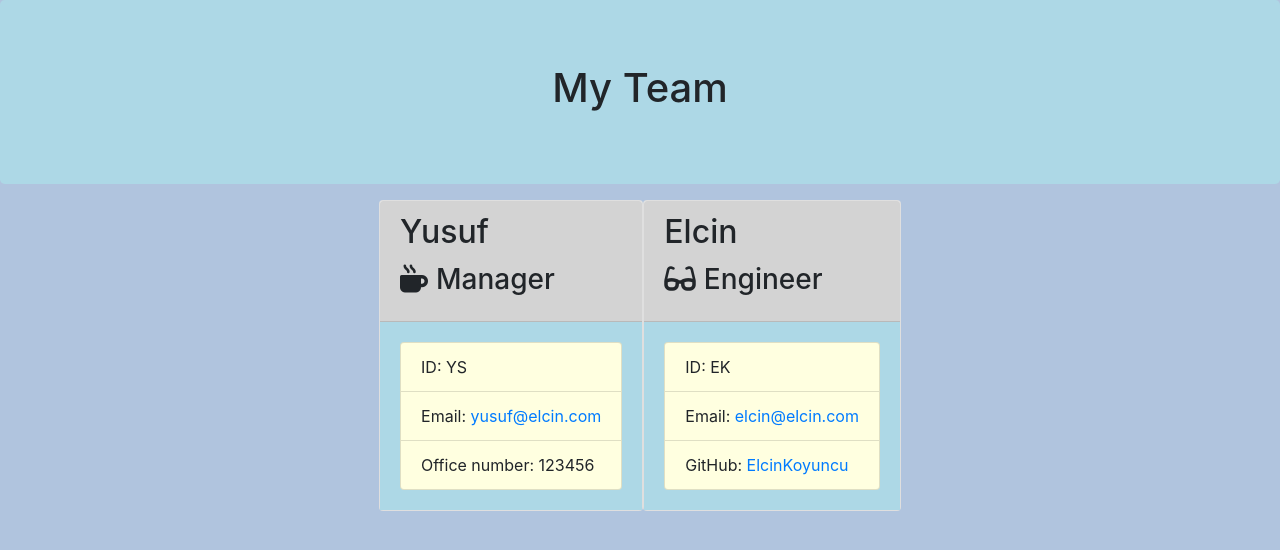
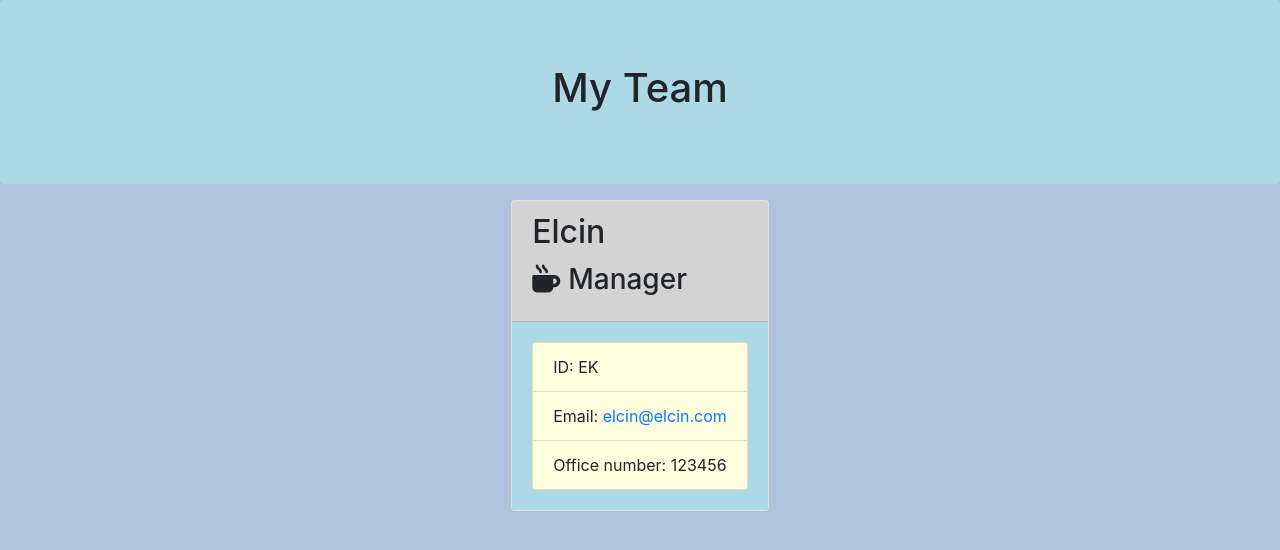
Before and after one commit to ElcinKoyuncu/homework9, a website: page develop/output/team.html in a window 1280 px wide. Drawn offline with nearby package versions, Linux system fonts and the light colour scheme.

Commit message:
updating readMe

```diff
--- a/develop/output/team.html
+++ b/develop/output/team.html
@@ -25,26 +25,14 @@
             <div class="team-area col-12 d-flex justify-content-center">
                 <div class="card employee-card">
     <div class="card-header">
-        <h2 class="card-title">Yusuf</h2>
+        <h2 class="card-title">Elcin</h2>
         <h3 class="card-title"><i class="fas fa-mug-hot mr-2"></i>Manager</h3>
-    </div>
-    <div class="card-body">
-        <ul class="list-group">
-            <li class="list-group-item">ID: YS</li>
-            <li class="list-group-item">Email: <a href="mailto:yusuf@elcin.com">yusuf@elcin.com</a></li>
-            <li class="list-group-item">Office number: 123456</li>
-        </ul>
-    </div>
-</div><div class="card employee-card">
-    <div class="card-header">
-        <h2 class="card-title">Elcin</h2>
-        <h3 class="card-title"><i class="fas fa-glasses mr-2"></i>Engineer</h3>
     </div>
     <div class="card-body">
         <ul class="list-group">
             <li class="list-group-item">ID: EK</li>
             <li class="list-group-item">Email: <a href="mailto:elcin@elcin.com">elcin@elcin.com</a></li>
-            <li class="list-group-item">GitHub: <a href="https://github.com/ElcinKoyuncu" target="_blank" rel="noopener noreferrer">ElcinKoyuncu</a></li>
+            <li class="list-group-item">Office number: 123456</li>
         </ul>
     </div>
 </div>
```
Also changed, not shown: README.md, 1 other file.
